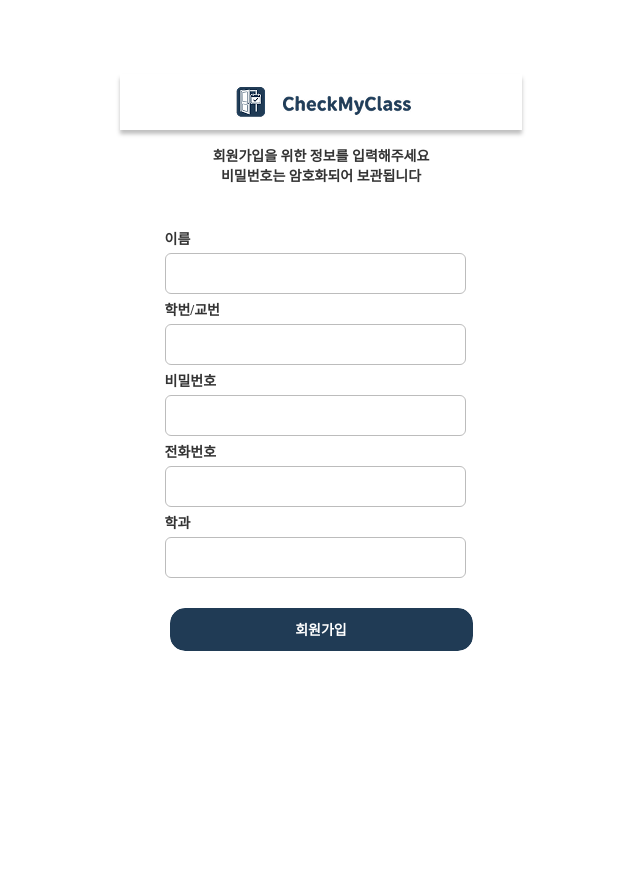
After one commit to MIOsGIT/CheckMyClass, a PHP site: page /register.html in a window 1280 px wide. The commit adds this page. Shown: the whole page, without its empty margins (319-959 px from the left). Run offline with PHP 8.4, Linux system fonts and the light colour scheme.

Commit message:
회원가입 페이지 생성

```diff
--- /dev/null
+++ b/register.html
@@ -0,0 +1,94 @@
+<!DOCTYPE html>
+<html lang="ko">
+  <head>
+    <meta name="viewport" content="width=device-width, initial-scale=1" />
+    <meta charset="utf-8" />
+    <title>CheckMyClass - 회원가입</title>
+    <link rel="stylesheet" href="globals.css" />
+    <link rel="stylesheet" href="styleguide.css" />
+    <link rel="stylesheet" href="style.css" />
+  </head>
+  <body>
+    <div class="register">
+      <header class="header">
+        <div class="frame">
+          <img class="checkmyclass-x" src="Logo_img.png" alt="CheckMyClass 로고" />
+        </div>
+        <img class="check-my-class" src="Logo_eng.png" alt="Check My Class" />
+      </header>
+      <main class="view">
+        <section class="login">
+          <p class="text-wrapper">회원가입을 위한 정보를 입력해주세요<br />비밀번호는 암호화되어 보관됩니다</p>
+          <form class="info" method="post" action="#" novalidate>
+            <label class="div" for="name">이름</label>
+            <div class="input">
+              <input
+                class="frame-2"
+                type="text"
+                id="name"
+                name="name"
+                required
+                aria-required="true"
+                autocomplete="name"
+              />
+            </div>
+            <label class="text-wrapper-2" for="student-id">학번/교번</label>
+            <div class="input">
+              <input
+                class="frame-2"
+                type="text"
+                id="student-id"
+                name="student-id"
+                required
+                aria-required="true"
+                autocomplete="off"
+              />
+            </div>
+            <label class="text-wrapper-2" for="password">비밀번호</label>
+            <div class="input">
+              <input
+                class="frame-2"
+                type="password"
+                id="password"
+                name="password"
+                required
+                aria-required="true"
+                autocomplete="new-password"
+              />
+            </div>
+            <label class="text-wrapper-2" for="phone">전화번호</label>
+            <div class="input">
+              <input
+                class="frame-2"
+                type="tel"
+                id="phone"
+                name="phone"
+                required
+                aria-required="true"
+                autocomplete="tel"
+              />
+            </div>
+            <label class="text-wrapper-2" for="department">학과</label>
+            <div class="input">
+              <input
+                class="frame-2"
+                type="text"
+                id="department"
+                name="department"
+                required
+                aria-required="true"
+                autocomplete="off"
+              />
+            </div>
+
+          </form>
+          <div class="button">
+              <button class="button-wrapper" type="submit">
+                <span class="button-2">회원가입</span>
+              </button>
+            </div>
+        </section>
+      </main>
+    </div>
+  </body>
+</html>
--- a/style.css
+++ b/style.css
@@ -447,3 +447,209 @@ body {
   letter-spacing: 0;
   line-height: normal;
 }
+
+.register {
+  display: flex;
+  width: 402px;
+  height: 742px;
+  align-items: center;
+  gap: 16px;
+  padding-top: 66px;
+  padding-bottom: 66px;
+  background-color: var(--background);
+  flex-direction: column;
+  position: relative;
+}
+
+.register .header {
+  display: flex;
+  height: 36px;
+  align-items: center;
+  justify-content: center;
+  gap: 12px;
+  padding: 10px 0px;
+  position: relative;
+  align-self: stretch;
+  width: 100%;
+  background-color: var(--background);
+  box-shadow: 0px 4px 4px #00000040;
+}
+
+.register .frame {
+  display: inline-flex;
+  flex-direction: column;
+  align-items: flex-start;
+  gap: 10px;
+  position: relative;
+  flex: 0 0 auto;
+  margin-top: -7px;
+  margin-bottom: -7px;
+}
+
+.register .checkmyclass-x {
+  position: relative;
+  width: 40px;
+  height: 30px;
+  aspect-ratio: 1.33;
+}
+
+.register .check-my-class {
+  position: relative;
+  width: 128px;
+  height: 26px;
+  margin-top: -5px;
+  margin-bottom: -5px;
+}
+
+.register .view,
+.register .login {
+  display: inline-flex;
+  flex-direction: column;
+  align-items: center;
+  gap: 20px;
+  position: relative;
+  flex: 0 0 auto;
+}
+
+.register .text-wrapper {
+  margin-top: -1px;
+  font-family: "Pretendard Variable-Bold";
+  text-align: center;
+  position: relative;
+  width: fit-content;
+  font-weight: 700;
+  color: #333333;
+  font-size: 14px;
+  letter-spacing: 0;
+  line-height: normal;
+}
+
+.register .info {
+  display: flex;
+  flex-direction: column;
+  width: 313px;
+  align-items: flex-start;
+  gap: 5px;
+  padding: 10px;
+  position: relative;
+  flex: 0 0 auto;
+}
+
+.register .div {
+  margin-top: -1px;
+  font-family: "Pretendard Variable-Bold";
+  position: relative;
+  width: fit-content;
+  font-weight: 700;
+  color: #333333;
+  font-size: 14px;
+  letter-spacing: 0;
+  line-height: normal;
+}
+
+.register .input {
+  display: flex;
+  flex-direction: column;
+  width: 293px;
+  align-items: flex-start;
+  gap: 10px;
+  padding: 1px 3px;
+  position: relative;
+  flex: 0 0 auto;
+  border-radius: 6px;
+  overflow: hidden;
+  border: 1px solid;
+  border-color: var(--gray);
+}
+
+.register .frame-2 {
+  all: unset;
+  box-sizing: border-box;
+  display: block;
+  width: 100%;
+  height: 37px;
+  font-family: "Pretendard Variable-Bold";
+  font-size: 14px;
+  color: #333333;
+  background-color: transparent;
+  border: none;
+  padding: 0;
+  margin: 0;
+}
+
+.register .frame-2:focus {
+  outline: 2px solid var(--main);
+  outline-offset: -2px;
+}
+
+.register .frame-2::placeholder {
+  color: var(--gray);
+  opacity: 1;
+}
+
+.register .text-wrapper-2 {
+  font-family: "Pretendard Variable-Bold";
+  position: relative;
+  width: fit-content;
+  font-weight: 700;
+  color: #333333;
+  font-size: 14px;
+  letter-spacing: 0;
+  line-height: normal;
+}
+
+.register .button {
+  all: unset;
+  box-sizing: border-box;
+  display: flex;
+  flex-direction: column;
+  width: 303px;
+  align-items: flex-start;
+  gap: 15px;
+  position: relative;
+  flex: 0 0 auto;
+  border-radius: 15px;
+  overflow: hidden;
+}
+
+.register .button-wrapper {
+  all: unset;
+  box-sizing: border-box;
+  display: flex;
+  width: 303px;
+  align-items: center;
+  justify-content: center;
+  gap: 10px;
+  padding: 12px 16px;
+  position: relative;
+  flex: 0 0 auto;
+  background-color: var(--main);
+  border-radius: 15px;
+}
+
+.register .button-wrapper:hover {
+  background-color: rgba(32, 59, 85, 0.9);
+  cursor: pointer;
+}
+
+.register .button-wrapper:active {
+  background-color: rgba(32, 59, 85, 1);
+}
+
+.register .button-wrapper:focus-visible {
+  outline: 2px solid #4a90e2;
+  outline-offset: 2px;
+}
+
+.register .button-2 {
+  display: inline-block;
+  position: relative;
+  width: fit-content;
+  margin-top: -1px;
+  font-family: "Pretendard Variable-Bold";
+  font-weight: 700;
+  color: var(--white);
+  font-size: 14px;
+  letter-spacing: 0;
+  line-height: normal;
+}
```
